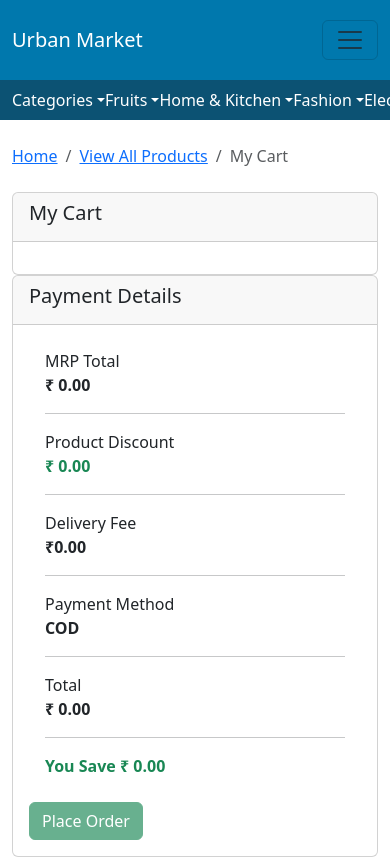
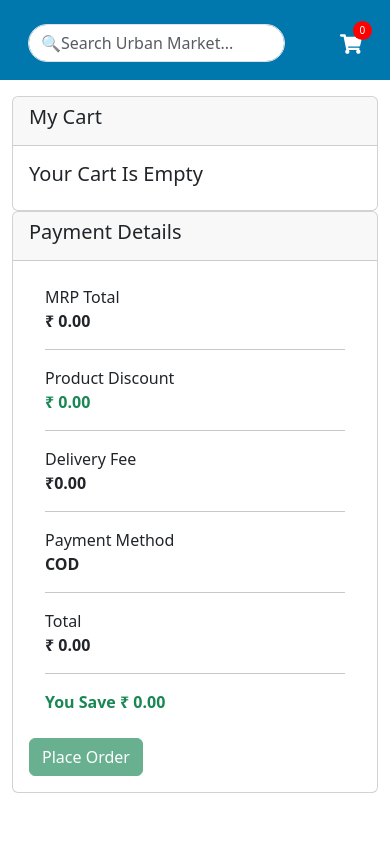
Before and after one commit to Suraj-Sangale/urban-market, a React (Create React App) app: page /checkout in a window 390 px wide. Built offline with nearby package versions, Linux system fonts and the light colour scheme.

Commit message:
style chnages

```diff
--- a/src/components/global.css
+++ b/src/components/global.css
@@ -87,8 +87,8 @@
 
 .cart-badge {
   position: absolute;
-  top: 0;
-  right: 0;
+  top: -10px;
+  right: -10px;
   background-color: red;
   color: white;
   border-radius: 50%;
@@ -123,3 +123,19 @@
   background-color: #0c5273;
   color: white;
 }
+.search-form {
+  width: 20rem;
+  margin: 1rem;
+}
+
+@media (max-width: 768px) {
+  .search-form {
+    width: 3rem;
+  }
+}
+.mt-9{
+  margin-top: 9rem;
+}
+.mt-6{
+  margin-top: 6rem;
+}
--- a/src/components/pages/CheckoutPage.js
+++ b/src/components/pages/CheckoutPage.js
@@ -1,4 +1,4 @@
-import React, { useState } from 'react';
+import React, { useEffect, useState } from 'react';
 import { Container, Row, Col, Card, Button, ListGroup, Form, Image, Breadcrumb } from 'react-bootstrap';
 import { useDispatch, useSelector } from 'react-redux';
 import RoundedButton from '../molecules/RoundedButton';
@@ -9,6 +9,7 @@
     const dispatch = useDispatch();
     const { cartItems } = useSelector(state => state.cart);
     const [showAddress, setShowAddress] = useState(false);
+    const [isSmallerThanLg, setIsSmallerThanLg] = useState(false);
 
     const handleShowAddress = () => setShowAddress(true);
     const handleCloseAddress = () => setShowAddress(false);
@@ -78,12 +79,19 @@
         });
 
     };
-    const onClickIncrement = (product) => {
-        dispatch({ type: 'REMOVE_FROM_CART', payload: product });
+    useEffect(() => {
+        const handleResize = () => {
+            setIsSmallerThanLg(window.innerWidth < 992);
         };
+        window.addEventListener('resize', handleResize);
+        handleResize();
+        return () => {
+            window.removeEventListener('resize', handleResize);
+        };
+    }, []);
 
     return (
-        <Container style={{ marginTop: '9rem' }}>
+        <Container className={isSmallerThanLg ? 'mt-5' : 'mt-9'} >
             <Row className="mb-2">
                 <Col>
                     <Breadcrumb>
@@ -100,7 +108,8 @@
                             <h5>My Cart</h5>
                         </Card.Header>
                         <Card.Body>
-                            <ListGroup variant="flush">
+                            {uniqueCartItems.length == 0 ?
+                                <h5>Your Cart Is Empty</h5> : <ListGroup variant="flush">
                                     {uniqueCartItems.map((item) =>
                                     // console.log('item',item)
                                     (
@@ -130,7 +139,7 @@
                                             </Row>
                                         </ListGroup.Item>
                                     ))}
-                            </ListGroup>
+                                </ListGroup>}
                         </Card.Body>
                     </Card>
                 </Col>
@@ -209,7 +218,7 @@
                 </Col>
             </Row>
             <OrderPlacement show={showAddress} handleClose={handleCloseAddress} address={address} />
-        </Container>
+        </Container >
     );
 };
 
--- a/src/components/pages/UmNavBar.js
+++ b/src/components/pages/UmNavBar.js
@@ -37,30 +37,30 @@
     <>
 
       <Navbar expand="lg" className="fixed-top UmNavBar">
-        <Container >
-          <Navbar.Brand href="/" className='text-white'>Urban Market</Navbar.Brand>
-          <Navbar.Toggle aria-controls="basic-navbar-nav" />
-          <Navbar.Collapse id="basic-navbar-nav" style={{ justifyContent: 'flex-end' }}>
-            <Form className="d-flex " onSubmit={(e) => handleSearch(e)} inline>
-              <FormControl type="text" name="searchTerm" placeholder="🔍Search Urban Market..." className="mr-sm-2 rounded-pill" style={{ width: '20rem', margin: '1rem' }} />
-            </Form>
-            <Nav className="ml-auto">
-              <div className="cart-icon-container">
-                <Nav.Link onClick={handleCartClick} className='text-white'>
-                  <FaShoppingCart style={{ fontSize: '20px' }} />
+        <Container className='d-flex align-items-center ' >
+          <Navbar.Brand href="/" className='text-white d-none d-md-block'>Urban Market</Navbar.Brand>
+          <Form className="d-flex search-form m-0" onSubmit={(e) => handleSearch(e)} inline>
+            <FormControl type="text" name="searchTerm" placeholder="🔍Search Urban Market..." className="mr-sm-2 rounded-pill" style={{ width: '20rem', margin: '1rem' }} />
+          </Form>
+          <div id="basic-navbar-nav " className='d-flex justify-content-end' >
+
+            {/* <Nav className="ml-auto"> */}
+              <div className="cart-icon-container" style={{marginRight:'1rem'}}>
+                <Nav.Link onClick={handleCartClick} className='text-white '>
+                  <FaShoppingCart style={{ fontSize: '22px' }} />
 
                   <div className="cart-badge">
                     <span>{quantity < -1 ? 0 : quantity}</span>
                   </div>
                 </Nav.Link>
               </div>
-              <Nav.Link onClick={handleSignIn} className='text-white'>
+              <Nav.Link onClick={handleSignIn} className='text-white d-none d-md-block'>
                 <IoPersonSharp style={{ fontSize: '20px' }} /> Sign In</Nav.Link>
-            </Nav>
-          </Navbar.Collapse>
+            {/* </Nav> */}
+          </div>
         </Container>
       </Navbar>
-      <Navbar className='UmNavBarSecondary' fixed="top">
+      <Navbar className='UmNavBarSecondary d-none d-lg-block' fixed="top" >
         <Container>
           <SingleDropdown title="Categories" options={Categories.Groceries} />
           <SingleDropdown title="Fruits" options={Categories.Fruits} />
--- a/src/components/pages/ViewAllProducts.js
+++ b/src/components/pages/ViewAllProducts.js
@@ -1,13 +1,24 @@
 // Import necessary libraries
-import React from 'react';
+import React, { useEffect, useState } from 'react';
 import { Breadcrumb, Col, Container, Row, Card, Form } from 'react-bootstrap';
 import { Allproducts } from '../Data/Data';
 import AllProductCard from '../molecules/AllProductCard';
 
 const ViewAllProducts = () => {
+    const [isSmallerThanLg, setIsSmallerThanLg] = useState(false);
+    useEffect(() => {
+        const handleResize = () => {
+            setIsSmallerThanLg(window.innerWidth < 992);
+        };
+        window.addEventListener('resize', handleResize);
+        handleResize();
+        return () => {
+            window.removeEventListener('resize', handleResize);
+        };
+    }, []);
 
     return (
-        <Container fluid style={{ marginTop: '8rem' }} className='px-5'>
+        <Container fluid className={isSmallerThanLg ? 'mt-6 px-5' : 'mt-9 px-5' } >
             <Row className="mb-2">
                 <Col>
                     <Breadcrumb>
```
Lines whose indentation alone changed are shown as unchanged.
